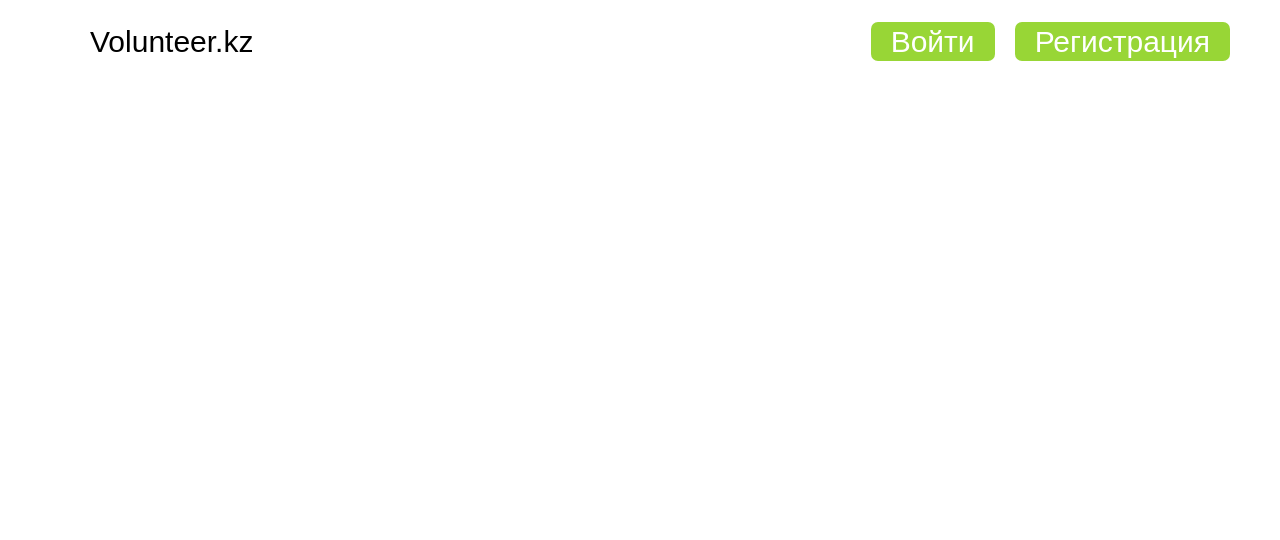
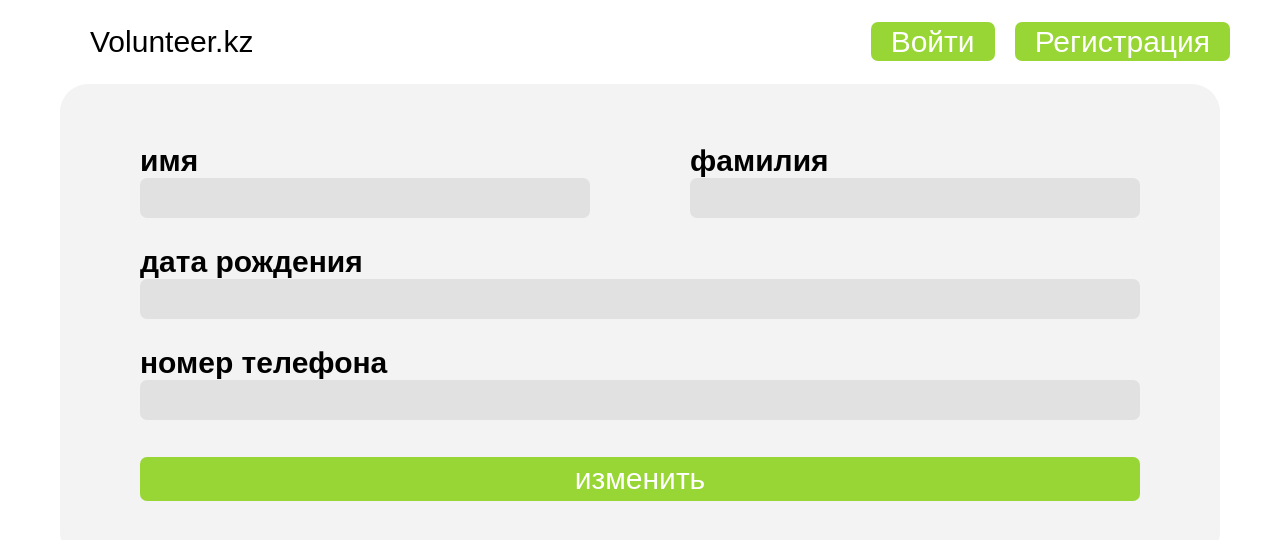
Before and after one commit to kanatbkeeep/volunteerkzreact, a React (Create React App) app in the folder my-app/: page /editProfile in a window 1280 px wide. Shown: the top 540 px of the page. Built offline with nearby package versions, Linux system fonts and the light colour scheme; no server answers.

Commit message:
editProfile

```diff
--- a/my-app/src/App.js
+++ b/my-app/src/App.js
@@ -8,6 +8,7 @@ import {BrowserRouter as Router, Route, Routes} from "react-router-dom";
 import Header from "./components/header";
 import React from 'react';
 import Profile from "./Profile";
+import EditProfileInfo from "./EditProfileInfo";
 
 class App extends React.Component {
 
@@ -19,6 +20,7 @@ class App extends React.Component {
                 <Route path="/login" caseSensitive={false} element={<Login/>}/>
                 <Route path="/register" caseSensitive={false} element={<Register/>}/>
                 <Route path="/profile" caseSensitive={false} element={<Profile/>}/>
+                <Route path="/editProfile" caseSensitive={false} element={<EditProfileInfo/>}/>
             </Routes>
         </Router>
         )
--- /dev/null
+++ b/my-app/src/EditProfileInfo.js
@@ -0,0 +1,16 @@
+import './App.css';
+import '../src/api/UserService'
+import './style/editProfile_style.css'
+import React from 'react';
+import EditProfileBox from "./components/editProfileBox";
+
+function EditProfileInfo() {
+
+    return (
+        <div className="editProfileInfo">
+            <EditProfileBox/>
+        </div>
+    );
+}
+
+export default EditProfileInfo;
--- /dev/null
+++ b/my-app/src/components/editProfileBox.jsx
@@ -0,0 +1,92 @@
+import React, {useEffect} from 'react';
+import $ from 'jquery';
+
+class EditProfileBox extends React.Component {
+    constructor(props) {
+        super(props);
+
+        this.state = {
+            item: []
+        };
+    }
+
+    componentDidMount() {
+        function getCookie(user) {
+            let cookieArr = document.cookie.split(";");
+            for (let i = 0; i < cookieArr.length; i++) {
+                let cookiePair = cookieArr[i].split("=");
+                if (user === cookiePair[0].trim()) {
+                    return decodeURIComponent(cookiePair[1]);
+                }
+            }
+            return null;
+        }
+
+        fetch(
+            "http://localhost:8080/user/getUser",
+            {
+                method: 'GET',
+                headers: {
+                    'Authorization': getCookie("Authorization")
+                }
+            })
+            .then((res) => res.json())
+            .then((json) => {
+                this.setState({
+                    item: json
+                });
+            })
+    }
+
+    render() {
+
+        $('span').on('keydown paste', function (event) {
+            if ($(this).text().length === 15 && event.keyCode != 8) {
+                event.preventDefault();
+            }
+        });
+
+        const {item} = this.state;
+        return (
+            <div className="editProfileBox">
+                <div className="fullNameEdit">
+                    <div className="content">
+                        <span className="nameTag">имя</span>
+                        <span role="textbox" suppressContentEditableWarning={true} className="textInput" contentEditable
+                              id="firstNameEdit">{item.firstName}</span>
+                    </div>
+
+                    <div className="content">
+                        <span className="nameTag">фамилия</span>
+                        <span role="textbox" suppressContentEditableWarning={true} className="textInput" contentEditable
+                              id="secondNameEdit">{item.secondName}</span>
+                    </div>
+                </div>
+
+                <div className="content">
+                    <span className="nameTag">дата рождения</span>
+                    <span role="textbox" suppressContentEditableWarning={true} className="textInput" contentEditable
+                          id="dateOfBirthdayEdit">{item.dateOfBirthday}</span>
+                </div>
+
+                <div className="content">
+                    <span className="nameTag">номер телефона</span>
+                    <span role="textbox" suppressContentEditableWarning={true} className="textInput" contentEditable
+                          id="phoneNumberEdit">{item.phoneNumber}</span>
+                </div>
+
+                {item.organizationName &&
+                <div className="content">
+                    <span className="nameTag">название организации</span>
+                    <span role="textbox" suppressContentEditableWarning={true} className="textInput" contentEditable
+                          id="organizationNameEdit">{item.organizationName}</span>
+                </div>
+                }
+
+                <button id="editProfileButton">изменить</button>
+            </div>
+        );
+    }
+}
+
+export default EditProfileBox;
--- a/my-app/src/components/loginBox.jsx
+++ b/my-app/src/components/loginBox.jsx
@@ -6,7 +6,7 @@ const Registration_box = () => {
 
     return (
         <section className="authBlock">
-
+            <h2>Вход</h2>
             <input id="email" placeholder="e-mail"/>
             <input id="password" placeholder="пароль"/>
             <span id="result_msg"/>
--- a/my-app/src/components/profileBox.jsx
+++ b/my-app/src/components/profileBox.jsx
@@ -1,4 +1,5 @@
 import React from 'react';
+import {Link} from "react-router-dom";
 
 
 function deleteCookie() {
@@ -63,10 +64,13 @@ class ProfileBox extends React.Component {
                         <div className="userInfoEntity">email: {item.email}</div>
                         <div className="userInfoEntity">номер телефона: {item.phoneNumber}</div>
                         <div className="userInfoEntity">дата рождения: {item.dateOfBirthday}</div>
+                        {item.organizationName &&
+                        <div className="userInfoEntity">название организации: {item.organizationName}</div>
+                        }
                     </div>
 
                     <div className="controlButton">
-                        <button id="changeProfileInfo" className="profileButton">изменить</button>
+                        <Link to="/editProfile" id="changeProfileInfo" className="profileButton">изменить</Link>
                         <button id="logout" className="profileButton" onClick={deleteCookie}>выйти</button>
                     </div>
                 </div>
--- a/my-app/src/style/authorization_style.css
+++ b/my-app/src/style/authorization_style.css
@@ -13,6 +13,10 @@ body {
     margin: 0 auto;
     background-color: #F3F3F3;
     border-radius: 25px;
+}
+
+h2 {
+    margin-top: 0;
 }
 
 .switcher {
--- /dev/null
+++ b/my-app/src/style/editProfile_style.css
@@ -0,0 +1,60 @@
+.editProfileInfo {
+    display: flex;
+    justify-content: center;
+    width: 100%;
+}
+
+.editProfileBox {
+    background-color: #F3F3F3;
+    display: flex;
+    flex-direction: column;
+    width: 1000px;
+    padding: 60px 80px;
+    border-radius: 28px;
+}
+
+.fullNameEdit {
+    display: flex;
+    justify-content: space-between;
+}
+
+.fullNameEdit .content {
+    width: 45%;
+}
+
+.content {
+    display: flex;
+    flex-direction: column;
+    margin-bottom: 27px;
+}
+
+.nameTag {
+    font-weight: bold;
+}
+
+.textInput {
+    padding: 3px 15px;
+    background-color: #E1E1E1;
+    border-radius: 7px;
+}
+
+[contenteditable] {
+    outline: 0 solid transparent;
+}
+
+*[contenteditable]:empty:before
+{
+    content: "\feff";
+}
+
+#editProfileButton {
+    font-size: 30px;
+    margin-top: 10px;
+    color: white;
+    border: none;
+    outline: none;
+    background-color: #98D636;
+    padding: 5px 50px;
+    border-radius: 7px;
+    cursor: pointer;
+}
--- a/my-app/src/style/profile_style.css
+++ b/my-app/src/style/profile_style.css
@@ -54,14 +54,17 @@
     padding: 3px 20px;
     font-family: "Montserrat", sans-serif;
     font-size: 30px;
-    width: 200px;
+    text-align: center;
 }
 
 #changeProfileInfo {
     background-color: #98D636;
     margin-bottom: 30px;
+    text-decoration: none;
+    width: 160px;
 }
 
 #logout {
     background-color: #D67036;
+    width: 200px;
 }
```
